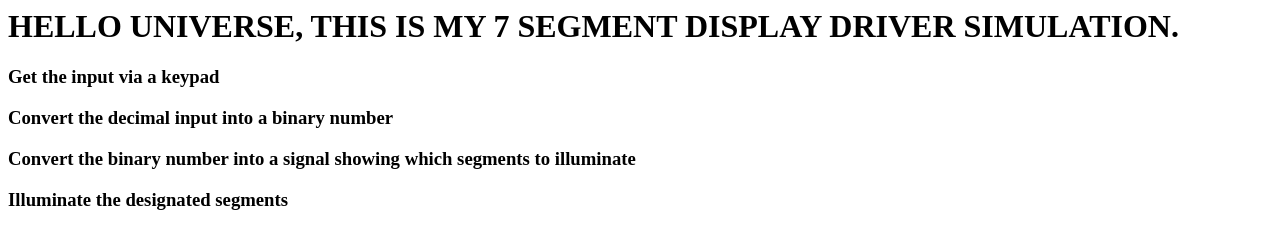
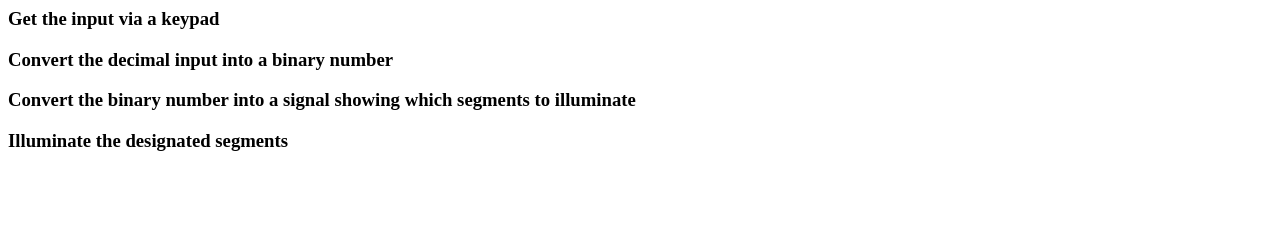
Before and after one commit to diegoarmaca/INF1339-Week01, a plain HTML site: page index.html in a window 1280 px wide. Drawn offline with Linux system fonts and the light colour scheme.

Commit message:
Update index.html

```diff
--- a/index.html
+++ b/index.html
@@ -3,7 +3,6 @@
 <title>Hello Universe</title>
 </head>
 <body>
-<h1>HELLO UNIVERSE, THIS IS MY 7 SEGMENT DISPLAY DRIVER SIMULATION.</h1>
 <h3>Get the input via a keypad</h3>
 <h3>Convert the decimal input into a binary number</h3>
 <h3>Convert the binary number into a signal showing which segments to illuminate</h3>
```
